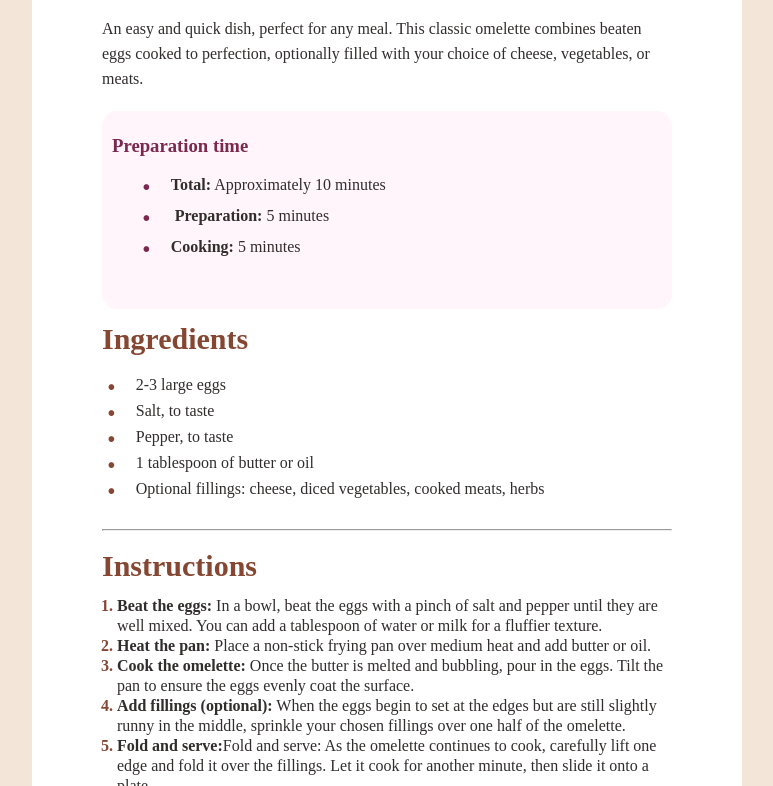
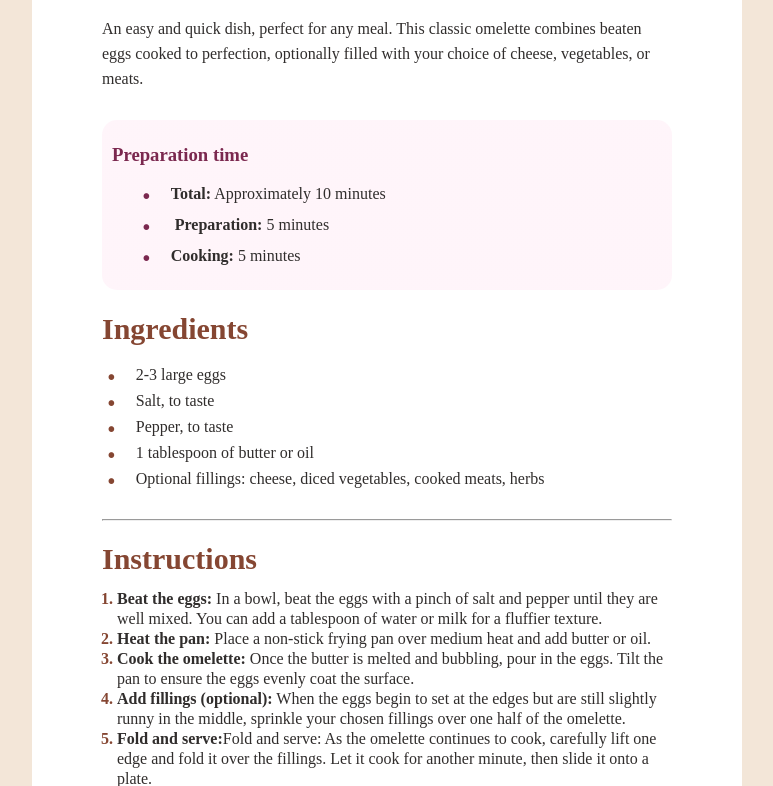
Before and after one commit to pouigema/Recipe-page, a plain HTML site: page index.html in a window 1280 px wide. Shown: the part 491-1277 px from the top of the page, without its empty margins (253-1026 px from the left). Drawn offline with Linux system fonts and the light colour scheme; a web font is replaced by a local one.

Commit message:
Update style.css

```diff
--- a/style.css
+++ b/style.css
@@ -46,7 +46,8 @@ h3{
     color: hsl(332, 51%, 32%);
 }
 hr{
-    margin-bottom: 25px;
+    margin: 5% 0;
+    color: hsla(15, 4%, 18%, 0);
 }
 /* image */
 img{
@@ -69,10 +70,10 @@ padding: 35px;
 }
 .transparent{
     background:linear-gradient(hsla(330, 100%, 98%),hsl(330, 100%, 98%));
-    margin: 20px 0;
+    margin: 5% 0;
     border-radius: 15px;
     line-height: 30px;
-    padding-bottom: 50px;
+    padding-bottom: 4%;
 }
 .transparent h3{
     padding: 20px 0px 5px 10px;
```
